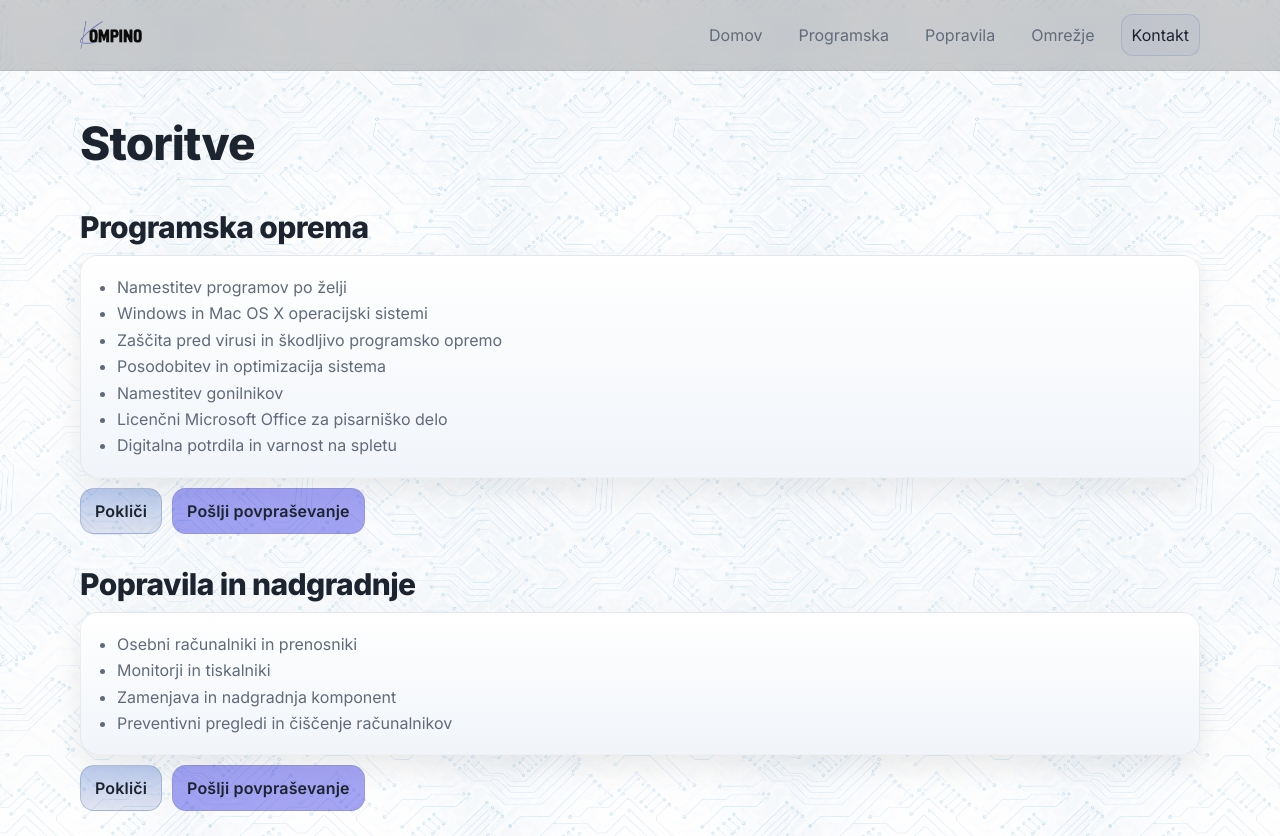
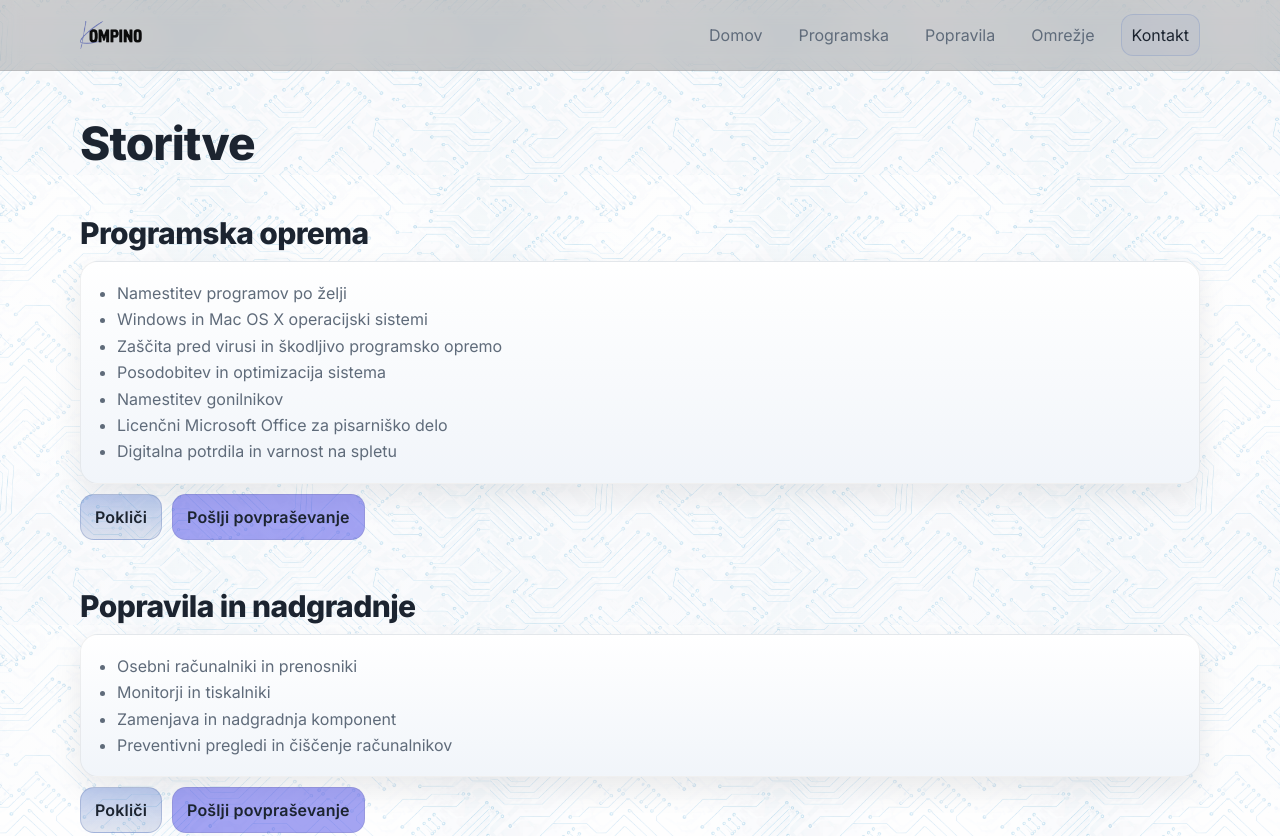
Before and after one commit to ggrozdek/kompino, a plain HTML site: page storitve.html in a window 1280 px wide. Shown: the top 836 px of the page. Drawn offline with Linux system fonts and the light colour scheme.

Commit message:
Update style.css

```diff
--- a/style.css
+++ b/style.css
@@ -184,7 +184,7 @@ h1{
 .mini-title{font-weight:800; margin-bottom:6px}
 .mini-text{color:var(--muted); font-size:13px; line-height:1.5}
 
-.section{padding:16px 0}
+.section{padding:24px 0}
 h2{
   margin:0 0 10px;
   font-size: clamp(22px, 2.8vw, 30px);
@@ -482,5 +482,5 @@ opacity: 0.95;
   opacity:0;
 }
 .hero-small{
-  padding-bottom:4px;
+  padding-bottom:2px;
 }
```
